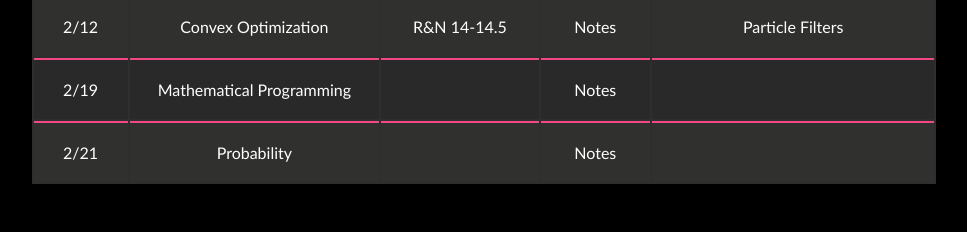
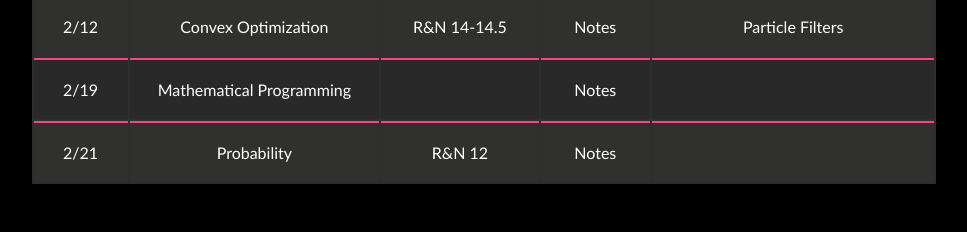
Before and after one commit to BrownCSCI410/s25-website, a React (Create React App) app: page / in a window 1280 px wide. Shown: the part 1680-1912 px from the top of the page, without its empty margins (156-1123 px from the left). Built offline with nearby package versions, Linux system fonts and the light colour scheme.

Commit message:
Added book chapters for 2/21

```diff
--- a/src/Components/Lectures/Lectures.tsx
+++ b/src/Components/Lectures/Lectures.tsx
@@ -156,7 +156,7 @@ export class Lectures extends React.Component<LectureProps> {
 		},
 
 		{
-			cellNames: ["2/21", "Probability", "", "Notes", ""],
+			cellNames: ["2/21", "Probability", "R&N 12", "Notes", ""],
 			cellNametoLinks: new Map<string, string>([
 				["Notes", require("./lecture_notes/probability.pdf")],
 			]),
```
